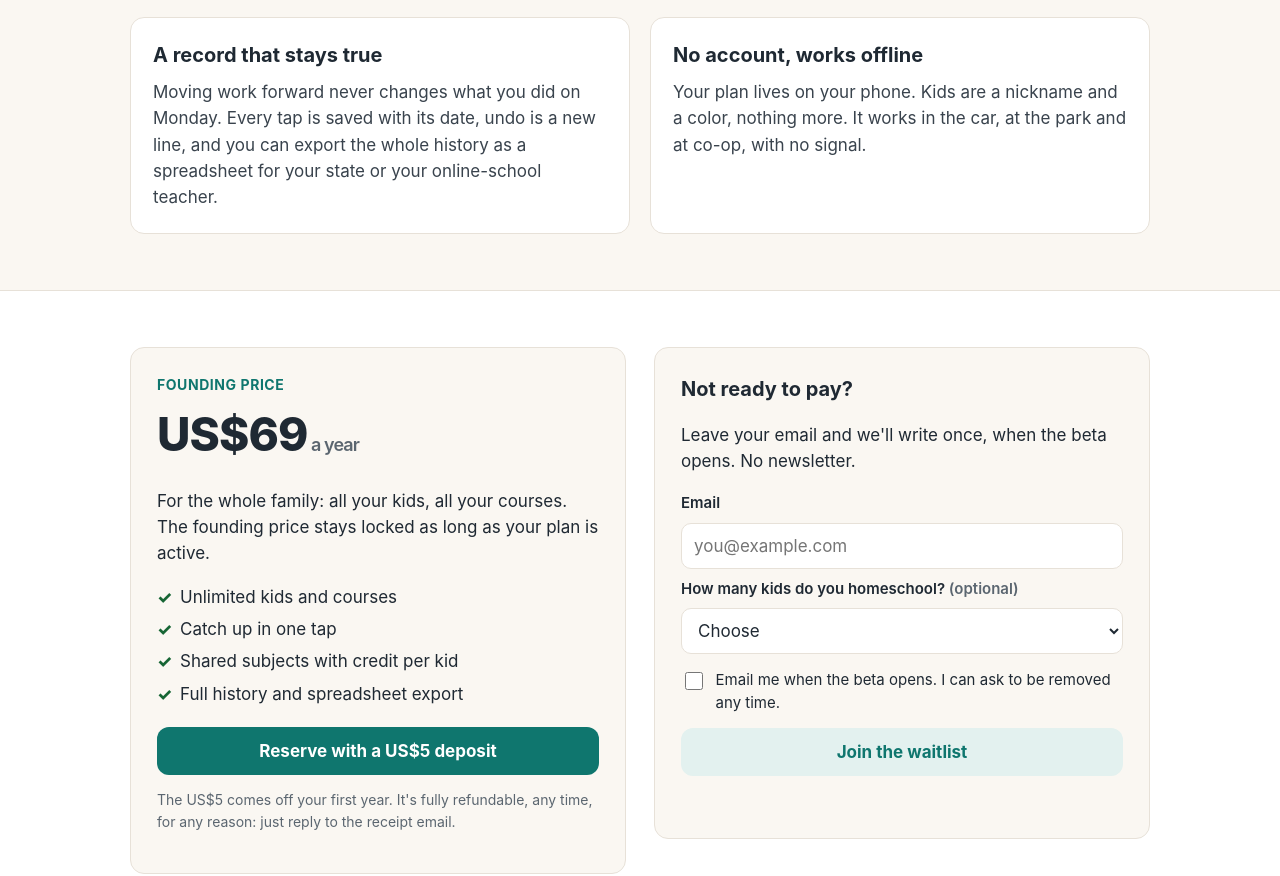
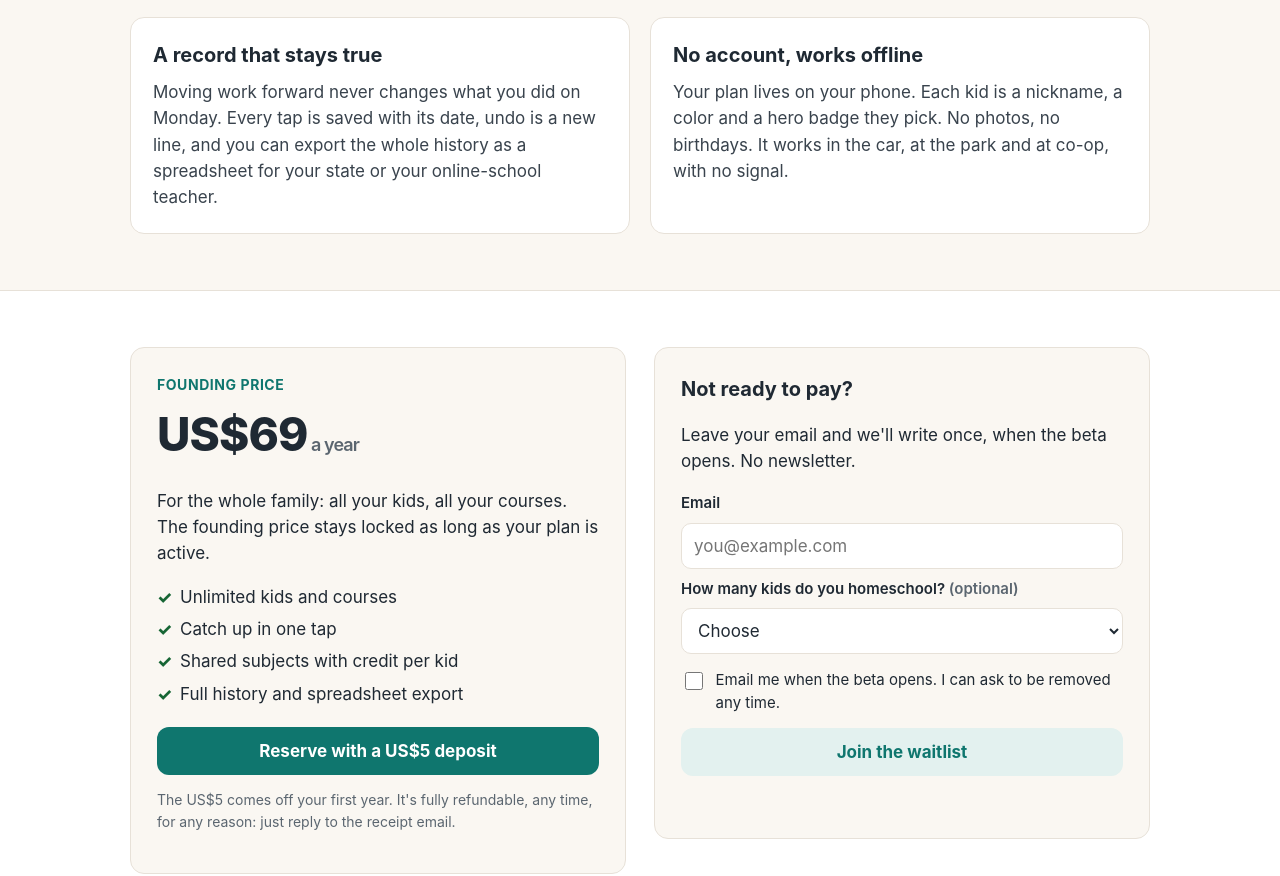
Before and after one commit to mjdmazrooei/onward-site, a plain HTML site: page index.html in a window 1280 px wide. Shown: the part 1293-2169 px from the top of the page. Drawn offline with Linux system fonts and the light colour scheme; no server answers.

Commit message:
Mention hero badges in the privacy feature
Co-Authored-By: Claude Fable 5.2 <noreply@anthropic.com>
Claude-Session: https://claude.ai/code/session_01Aup76Tmwm3aq5zXDQr2ccM

```diff
--- a/index.html
+++ b/index.html
@@ -86,7 +86,7 @@
       </article>
       <article class="feature" data-feature="private">
         <h3>No account, works offline</h3>
-        <p>Your plan lives on your phone. Kids are a nickname and a color, nothing more. It works in the car, at the park and at co-op, with no signal.</p>
+        <p>Your plan lives on your phone. Each kid is a nickname, a color and a hero badge they pick. No photos, no birthdays. It works in the car, at the park and at co-op, with no signal.</p>
       </article>
     </section>
 
```
